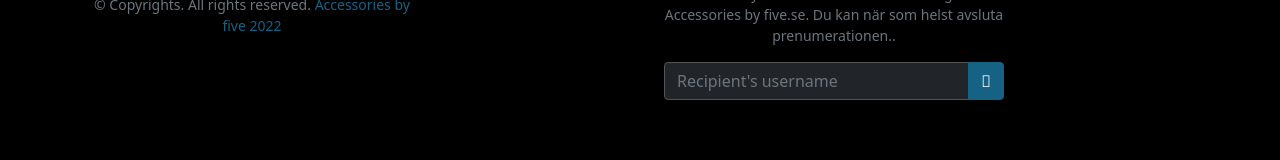
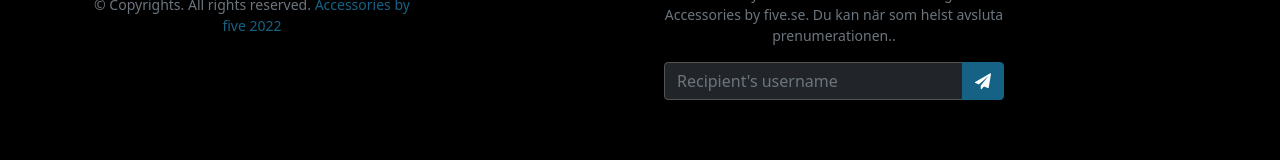
Before and after one commit to svantejonssonITHS/JavaScript-med-Ramverk-Laboration-3, a Vue app in the folder project/: page / in a window 1280 px wide. Shown: the part 3610-3770 px from the top of the page. Built offline with nearby package versions, Linux system fonts and the light colour scheme.

Commit message:
fixing the butten icon

```diff
--- a/project/src/components/FooterSection.vue
+++ b/project/src/components/FooterSection.vue
@@ -42,7 +42,7 @@
 										aria-describedby="button-addon2"
 									/>
 									<button class="btn btn-primary" id="button-addon2" type="button">
-										<i class="fas fa-paper-plane"></i>
+										<i class="fa fa-paper-plane"></i>
 									</button>
 								</div>
 							</form>
```
